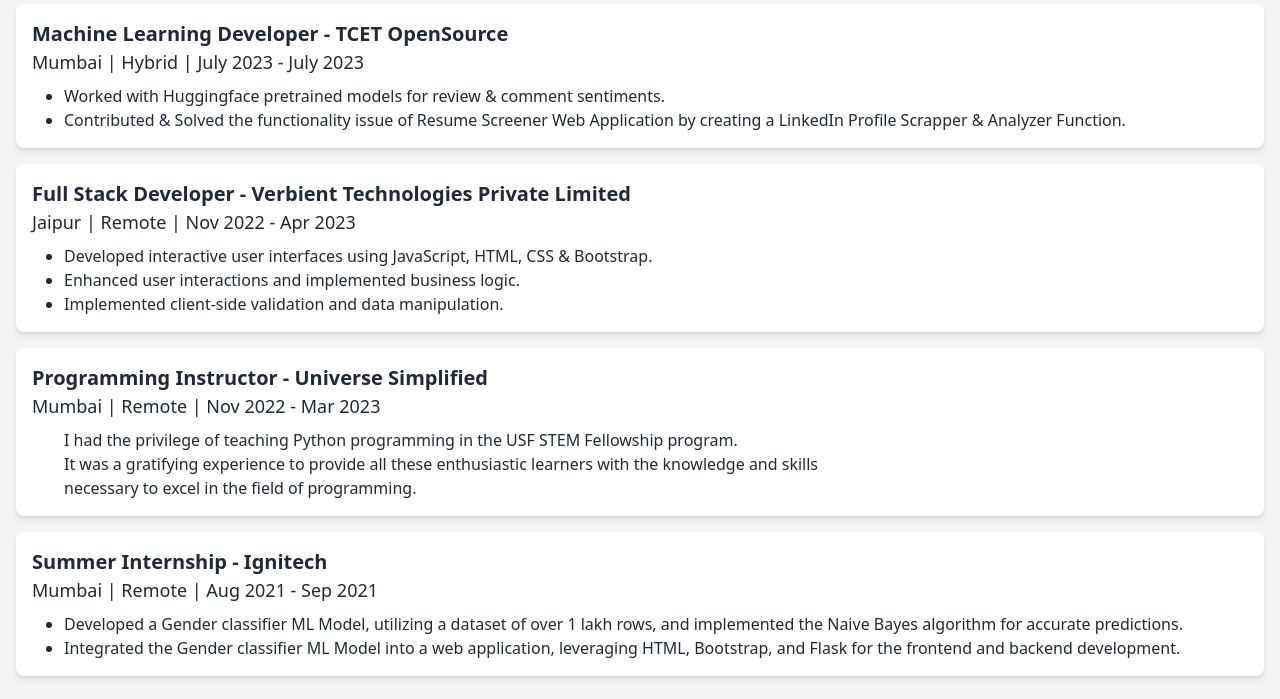
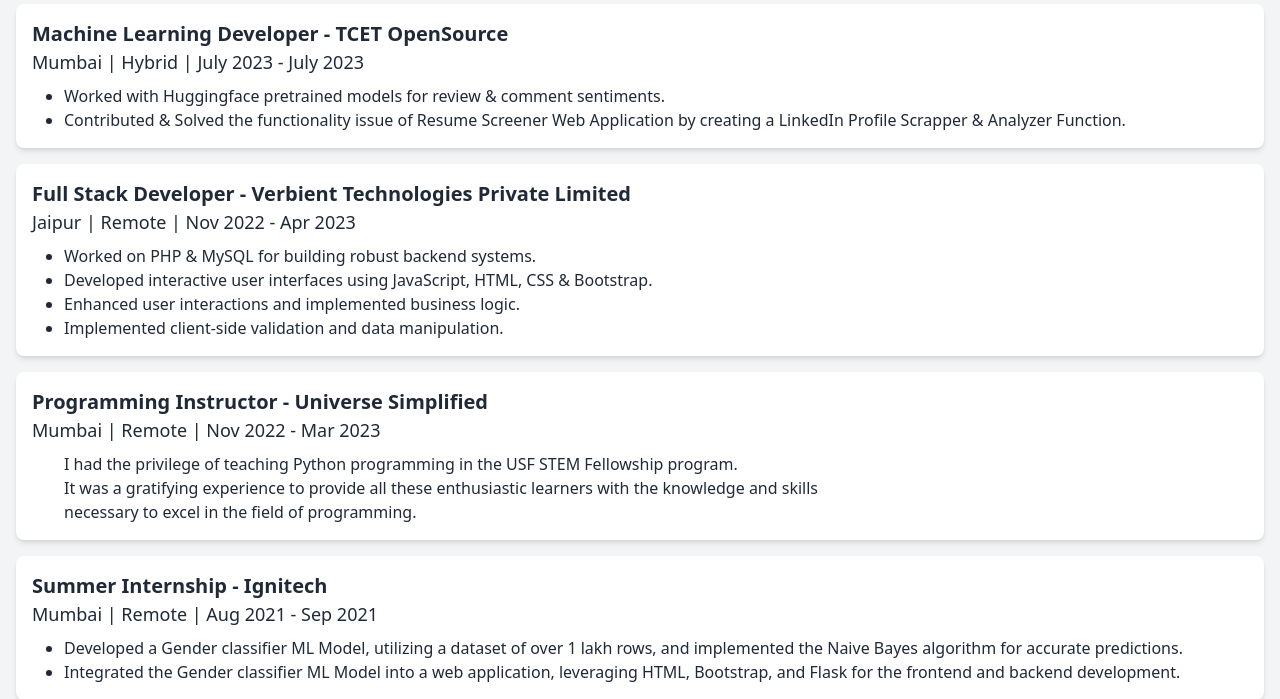
Before and after one commit to ankitmishralive/blog, a Django app: page /about-me/ in a window 1280 px wide. Shown: the part 581-1280 px from the top of the page. Run offline with Django 4.2, Linux system fonts and the light colour scheme.

Commit message:
minor change

```diff
--- a/template/aboutme.html
+++ b/template/aboutme.html
@@ -84,6 +84,7 @@
                     <h3 class="text-xl font-bold">Full Stack Developer - Verbient Technologies Private Limited</h3>
                     <p class="text-lg font-medium">Jaipur | Remote | Nov 2022 - Apr 2023</p>
                     <ul class="list-disc pl-8 mt-2">
+                        <li>Worked on PHP & MySQL for building robust backend systems.</li>
                         <li>Developed interactive user interfaces using JavaScript, HTML, CSS & Bootstrap.</li>
                         <li>Enhanced user interactions and implemented business logic.</li>
                         <li>Implemented client-side validation and data manipulation.</li>
```
